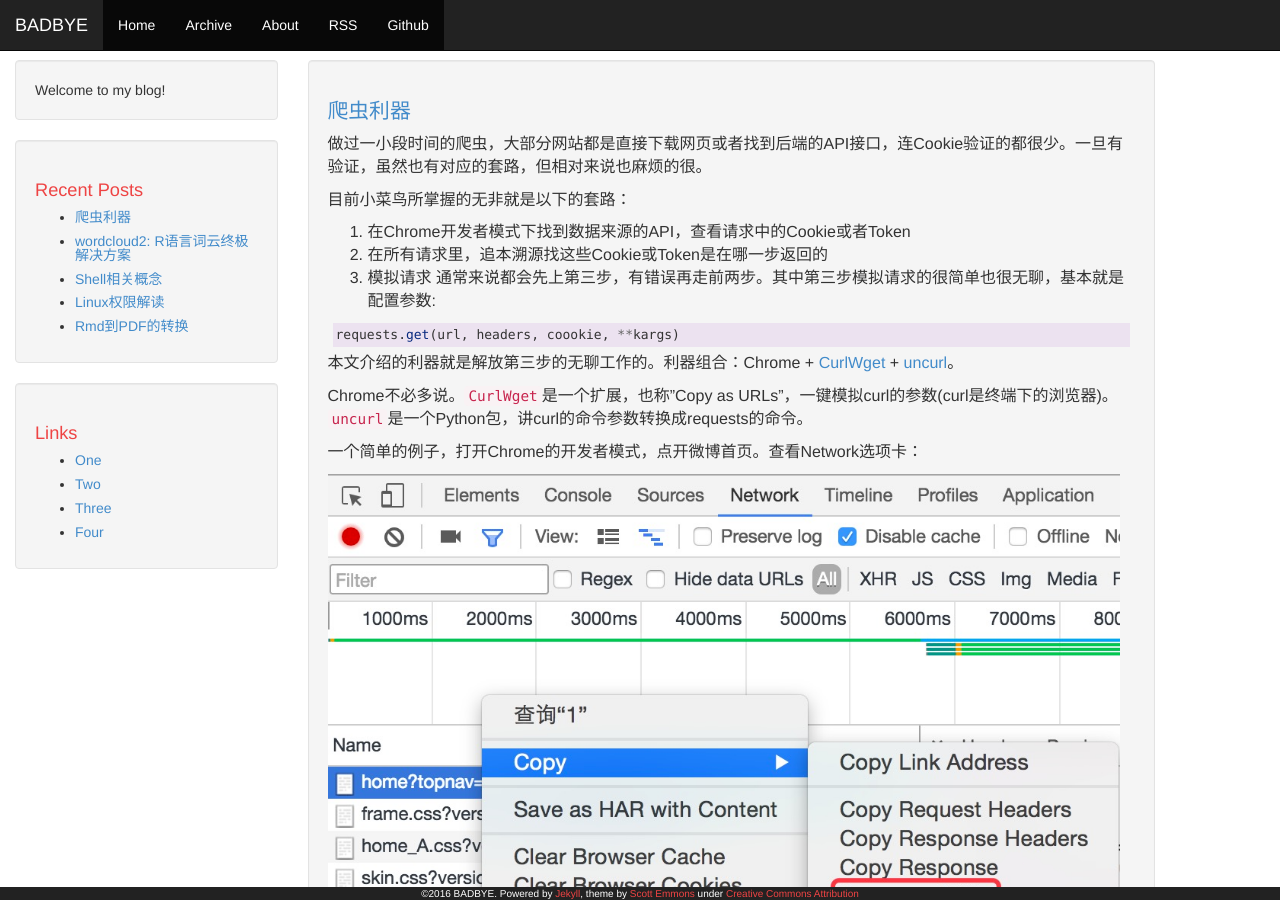
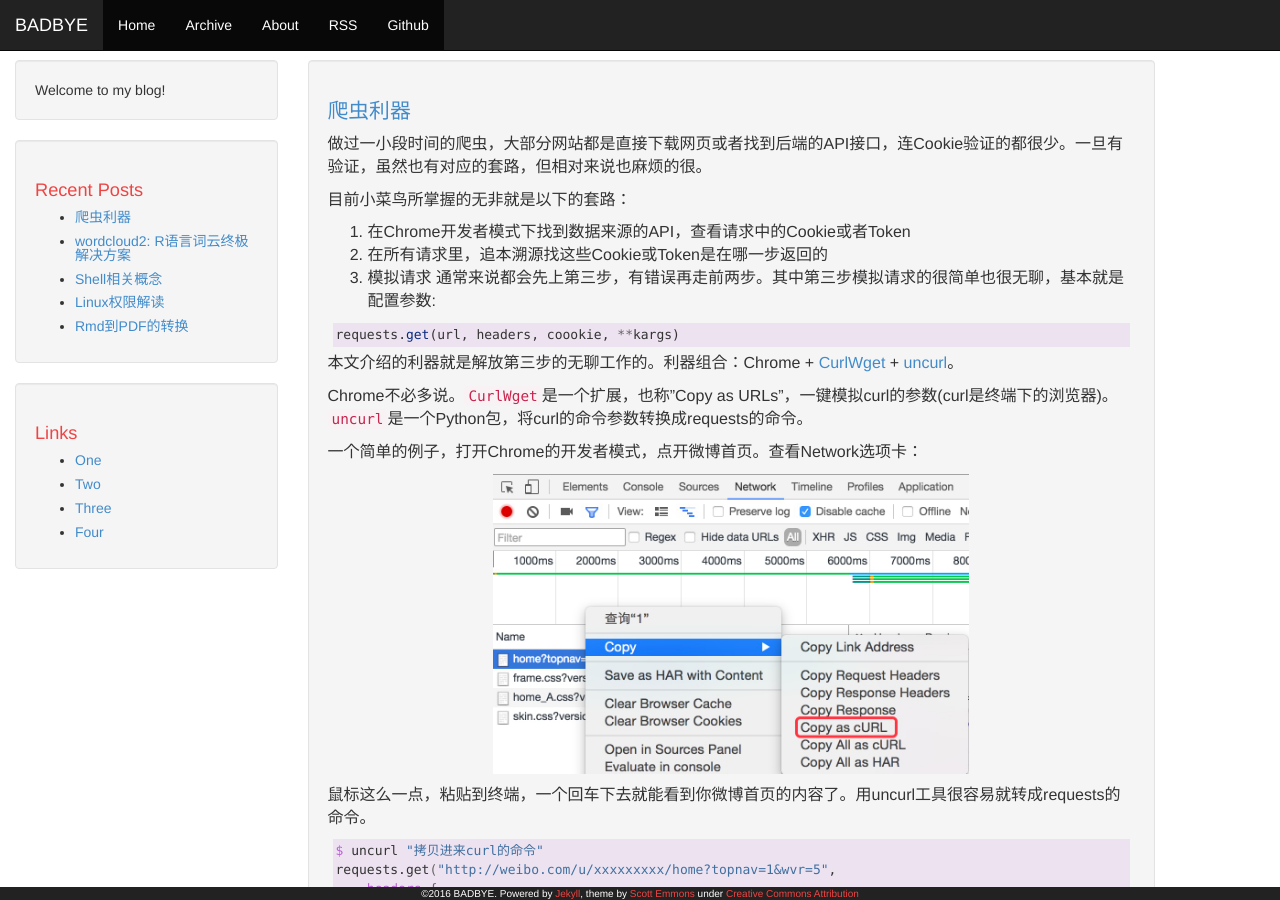
Before and after one commit to badbye/badbye.github.com, a Jekyll site: the page built from _posts/2016-11-29-爬虫利器.md, in a window 1280 px wide and 900 px high. Built offline with Jekyll 4.4.1, drawn with Linux system fonts in a browser that asks for light colours; Markdown is read by kramdown in place of the engine named in the settings; comment, search, counter and statistics services are not loaded.

Commit message:
change picture size

```diff
--- a/_posts/2016-11-29-爬虫利器.md
+++ b/_posts/2016-11-29-爬虫利器.md
@@ -20,11 +20,11 @@
 
 本文介绍的利器就是解放第三步的无聊工作的。利器组合：Chrome + [CurlWget](https://chrome.google.com/webstore/detail/curlwget/jmocjfidanebdlinpbcdkcmgdifblncg) + [uncurl](https://github.com/spulec/uncurl)。
 
-Chrome不必多说。`CurlWget`是一个扩展，也称"Copy as URLs"，一键模拟curl的参数(curl是终端下的浏览器)。`uncurl`是一个Python包，讲curl的命令参数转换成requests的命令。
+Chrome不必多说。`CurlWget`是一个扩展，也称"Copy as URLs"，一键模拟curl的参数(curl是终端下的浏览器)。`uncurl`是一个Python包，将curl的命令参数转换成requests的命令。
 
 一个简单的例子，打开Chrome的开发者模式，点开微博首页。查看Network选项卡：
 
-<img src='{{site.url}}/images/curl.png' height=500px/>
+<img src='{{site.url}}/images/curl.png' height=300px style='display:block;margin:0 auto'/>
 
 鼠标这么一点，粘贴到终端，一个回车下去就能看到你微博首页的内容了。用uncurl工具很容易就转成requests的命令。
 
```
